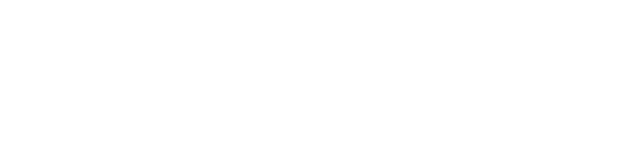
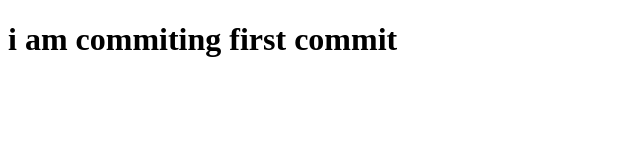
Before and after one commit to roshanbilsore/Weather-App, a plain HTML site: page index.html in a window 1280 px wide. Shown: the whole page, without its empty margins (0-640 px from the left). Drawn offline with Linux system fonts and the light colour scheme.

Commit message:
adding header in html

```diff
--- a/index.html
+++ b/index.html
@@ -6,6 +6,6 @@
   <title>Weather App</title>
 </head>
 <body>
-
+    <h1>i am commiting first commit</h1>
 </body>
 </html>
```
